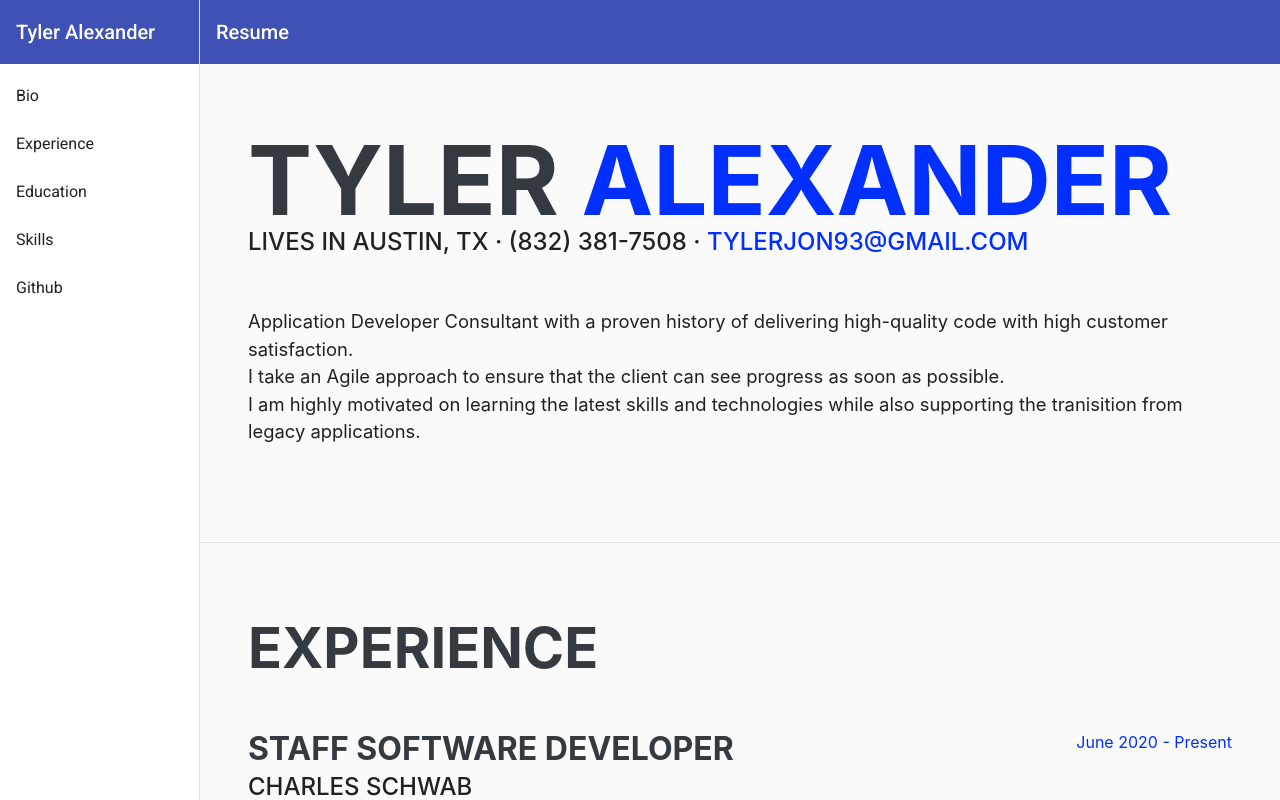
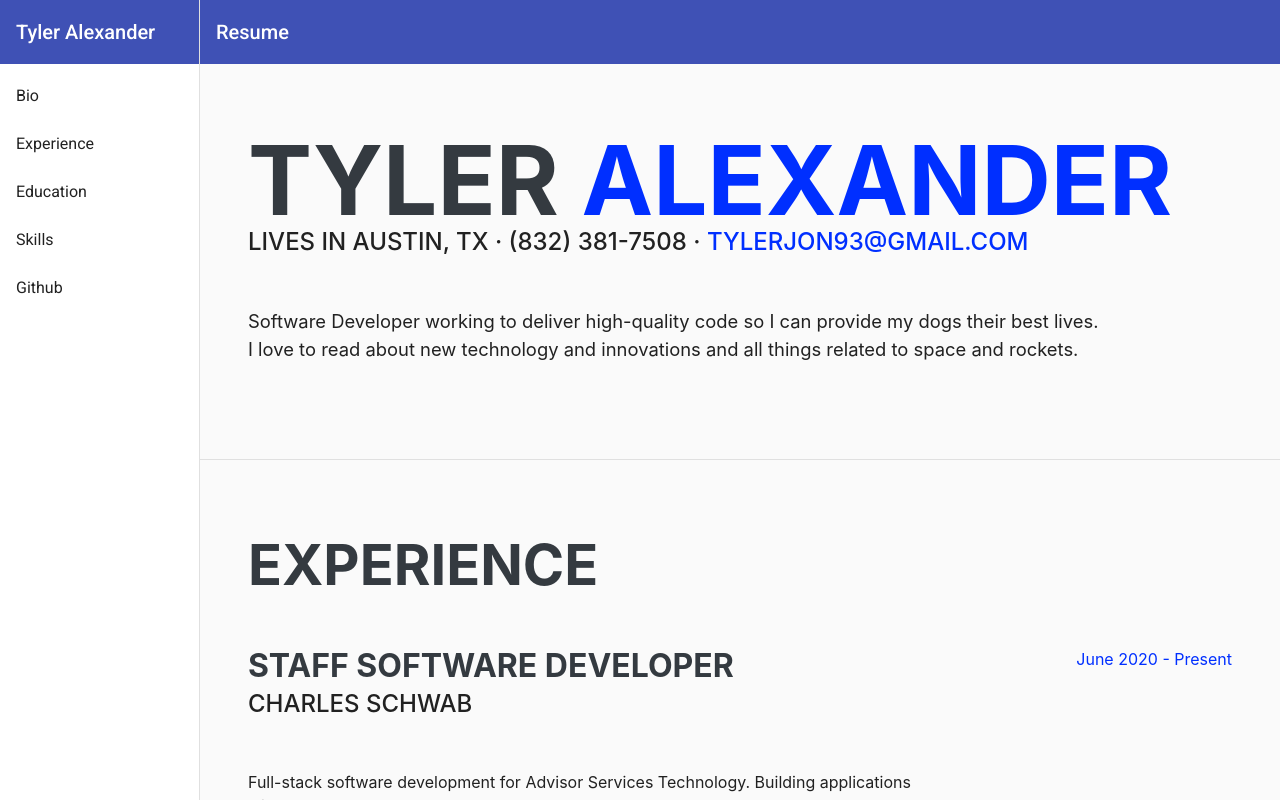
Before and after one commit to TylerAlexanderTX/resume, an Angular app: page / in a window 1280 px wide. Built offline with nearby package versions, Linux system fonts and the light colour scheme.

Commit message:
updated bio and readme

```diff
--- a/src/app/app.component.html
+++ b/src/app/app.component.html
@@ -13,7 +13,7 @@
         <div class="subheading mb-5"><!--{{street_address}} · --> {{city_address}} · {{phone_number}} ·
           <a href="mailto:{{email}}">{{email}}</a>
         </div>
-        <p class="lead mb-5">Application Developer Consultant with a proven history of delivering high-quality code with high customer satisfaction. <br>I take an Agile approach to ensure that the client can see progress as soon as possible. <br> I am highly motivated on learning the latest skills and technologies while also supporting the tranisition from legacy applications. </p>
+        <p class="lead mb-5">Software Developer working to deliver high-quality code so I can provide my dogs their best lives. <br> I love to read about new technology and innovations and all things related to space and rockets. </p>
         <!--
           I am experienced in leveraging agile frameworks to provide a robust synopsis for high level overviews. Iterative approaches to corporate strategy foster collaborative thinking to further the overall value proposition.
         <div class="social-icons">
```
Also changed, not shown: 1 other file (tests, documents, lock files or other folders).
